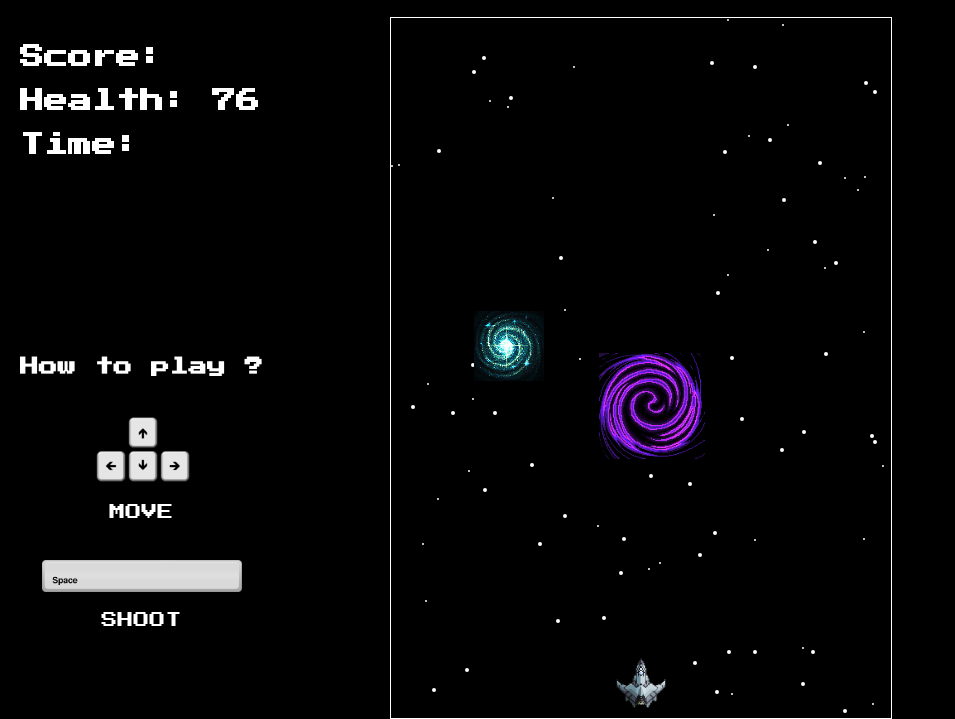
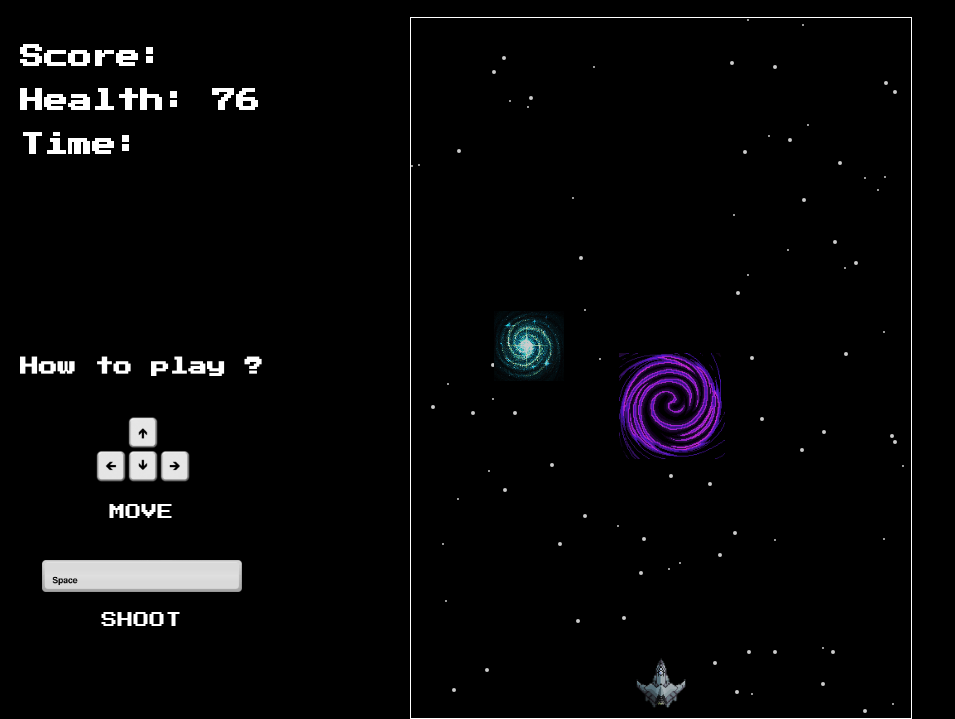
Before and after one commit to nizukameha/space-shooter, a website with bundled scripts: page public/index.html in a window 1280 px wide. Shown: the part 55-774 px from the top of the page, without its empty margins (0-955 px from the left). Built offline with nearby package versions, Linux system fonts and the light colour scheme.

Commit message:
style for the two canvas

```diff
--- a/public/style.css
+++ b/public/style.css
@@ -8,10 +8,20 @@ body {
     background-color: rgb(0, 0, 0);
 }
 canvas {
+    position: absolute;
+    left: 32%;
     background: rgb(0, 0, 0);
     display: block;
     margin: 0 auto;
     border: 1px solid white;
+}
+#myCanvas {
+    z-index: 2;
+    opacity: 0.8;
+}
+#canvaBackground {
+    z-index: 1;
+
 }
 .container {
     display: flex;
```
